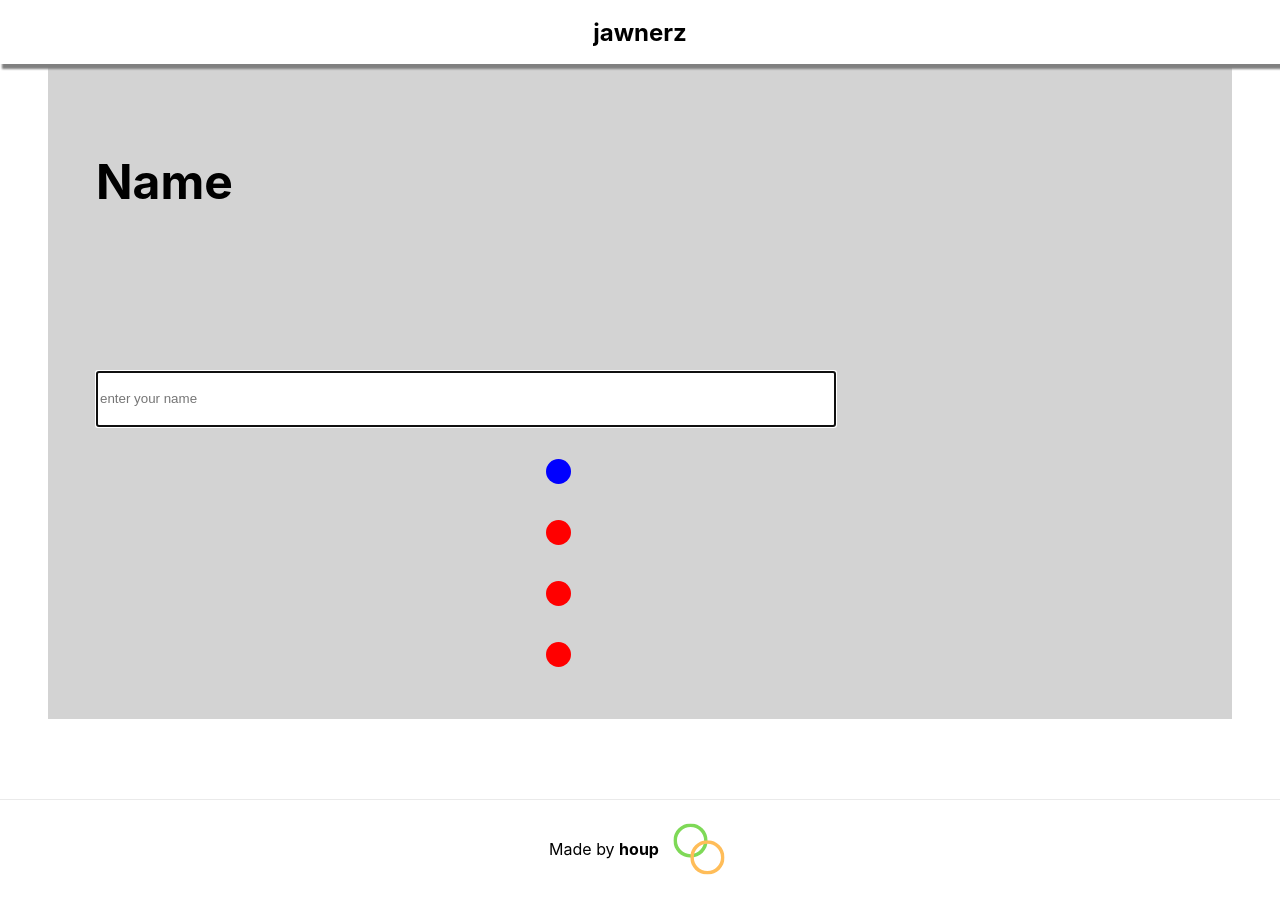
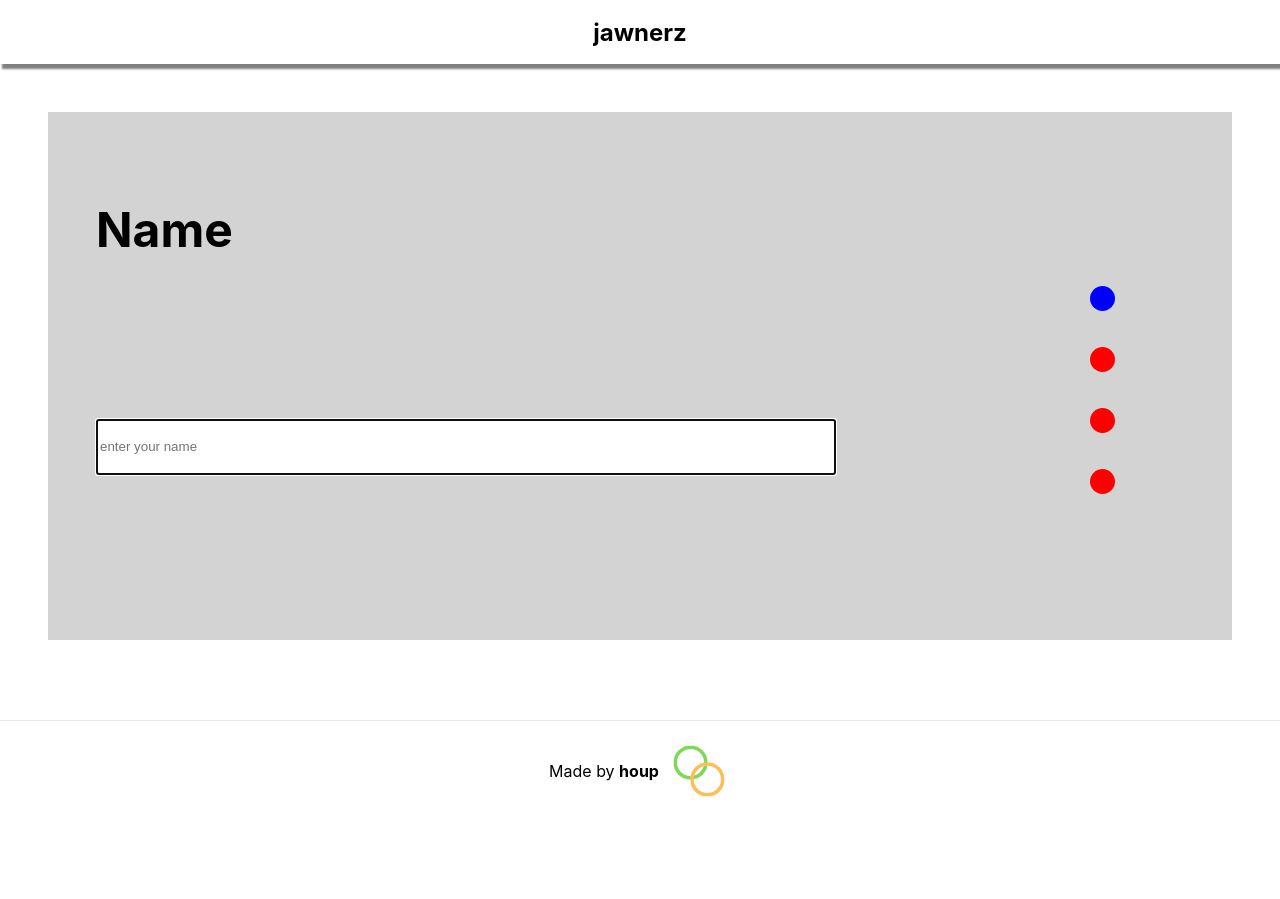
Before and after one commit to charles01pd2018/houp, a Next.js app: page / in a window 1280 px wide. After the commit the page ends 820 px from the top, so only its background shows below. Built offline with nearby package versions, Linux system fonts and the light colour scheme.

Commit message:
ik why so many divs and jawnz are used now

```diff
--- a/components/customer-form/input/index.js
+++ b/components/customer-form/input/index.js
@@ -33,10 +33,10 @@ const Inputs = ({
                     id={inputText}
                     autoFocus/>
                 </div>
+            </div>
+            <Icons inputLabels={inputLabels} inputState={inputState} setInputState={setInputState}/>
+        </>
 
-            <Icons inputLabels={inputLabels} inputState={inputState} setInputState={setInputState}/>
-        </div>
-        </>
     );
 }
 
--- a/components/layout/footer/index.js
+++ b/components/layout/footer/index.js
@@ -3,10 +3,12 @@ const Footer = ({
 }) => {
 
     return (
-        <footer className='footer'>
-            <span className='footer-description'>Made by <b>houp</b></span>
-            <img src="/favicon.svg" alt="houp Logo" className='footer-logo' />
-        </footer>
+        <section className='footer-container'>
+            <footer className='footer-wrapper'>
+                <span className='footer-description'>Made by <b>houp</b></span>
+                <img src="/favicon.svg" alt="houp Logo" className='footer-logo' />
+            </footer>
+        </section>
     );
 }
 
--- a/components/layout/header/index.js
+++ b/components/layout/header/index.js
@@ -4,11 +4,13 @@ const Header = ({
 }) => {
 
     return (
-        <header className='header-container'>
+        <section className='header-container'>
+        <header className='header-wrapper'>
             <div className='header-branding'>
                 <h1 className='header-branding-title'>{companyName}</h1>
             </div>
         </header>
+        </section>
     );
 }
 
--- a/styles/components/_customerForm.scss
+++ b/styles/components/_customerForm.scss
@@ -37,13 +37,11 @@
 
             .bubble {
                 position: absolute;
-                height: 3rem;
                 width: 8rem;
                 border-radius: 1rem;
                 padding: 0.5rem;
-                margin-left: 1.5rem;
+                margin-left: 2rem;
                 align-items: center;
-                justify-content: center;
                 background-color: lightcoral;
 
                 animation-name: fade-in;
--- a/styles/layout/_footer.scss
+++ b/styles/layout/_footer.scss
@@ -1,5 +1,5 @@
-
-.footer {
+.footer-container {
+    .footer-wrapper {
         width: 100%;
         height: 100px;
         border-top: 1px solid #eaeaea;
@@ -15,3 +15,4 @@
             height: 4em;
         }
     }
+}
--- a/styles/layout/_header.scss
+++ b/styles/layout/_header.scss
@@ -1,4 +1,7 @@
 .header-container {
+    margin-bottom: 3rem;
+
+    .header-wrapper  {
         width: 100%;
         height: 4rem;
         position: fixed;
@@ -27,3 +30,4 @@
             }
         }
     }
+}
```
Lines whose indentation alone changed are shown as unchanged.
